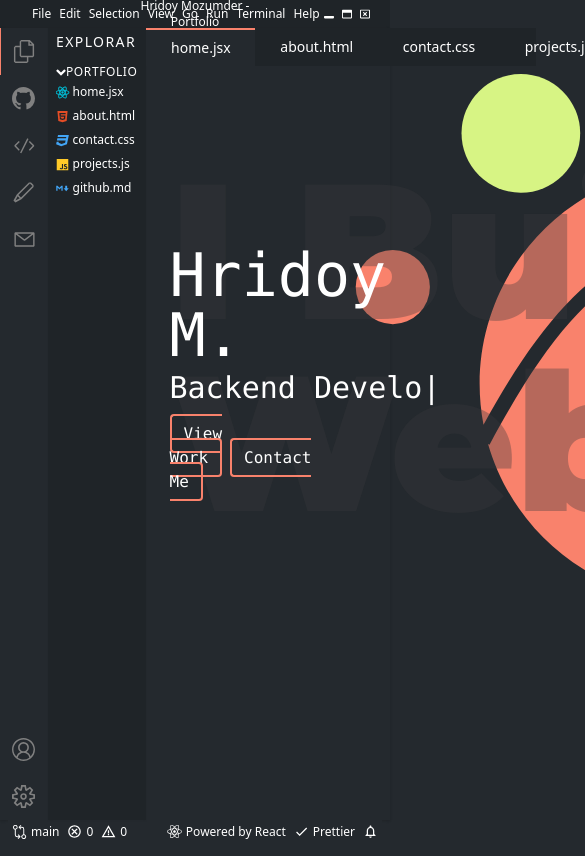
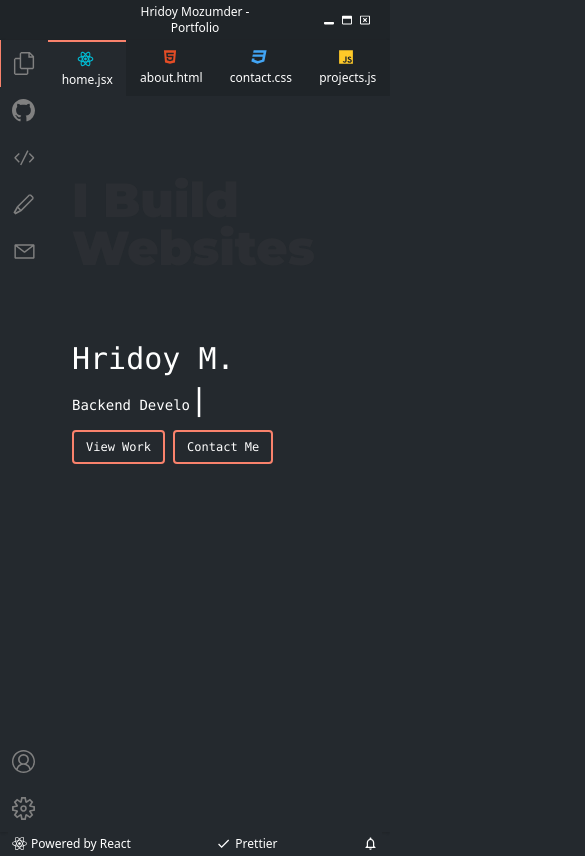
Before and after one commit to hrrarya/vscode-portfolio, a Next.js app: page / in a window 390 px wide. Shown: the top 856 px of the page, 585 px wide, since content can reach past the window. Built offline with nearby package versions, Linux system fonts and the light colour scheme.

Commit message:
adding responsiveness

```diff
--- a/components/footer.jsx
+++ b/components/footer.jsx
@@ -12,10 +12,10 @@ import { FaReact } from "react-icons/fa";
 const Footer = () => {
   return (
     <footer
-      className="footer h-6 mx-2 flex items-center justify-between"
+      className="footer h-6 mx-2 flex sm:block  items-center justify-between"
       style={{ backgroundColor: "#24292e" }}
     >
-      <div className="footer__left flex">
+      <div className="footer__left flex sm:hidden">
         <div className="footer__left__link flex hover:bg-gray-900 p-1">
           <VscGitCompare size={15} color="white" />
           <span className="text-xs text-white ml-1">main</span>
@@ -29,7 +29,7 @@ const Footer = () => {
           <span className="text-xs text-white ml-1">0</span>
         </div>
       </div>
-      <div className="footer__right flex">
+      <div className="footer__right flex sm:justify-between">
         <div className="footer__left__link flex hover:bg-gray-900 p-1">
           <FaReact size={15} color="white" />
           <span className="text-xs text-white ml-1">Powered by React</span>
--- a/components/main-section/topmenu.jsx
+++ b/components/main-section/topmenu.jsx
@@ -4,7 +4,7 @@ import Image from "next/image";
 
 const TopMenu = () => {
   const menu_class =
-    "top_menu_item flex items-center text-white text-sm px-6 py-1";
+    "top_menu_item flex items-center text-white text-sm px-6 sm:px-1 py-1 sm:text-xs sm:block sm:text-center";
   return (
     <div className="top_menu flex" style={{ backgroundColor: "#1f2428" }}>
       <NavLink href="/" classes={menu_class}>
--- a/components/main-section/typedCom.js
+++ b/components/main-section/typedCom.js
@@ -28,7 +28,7 @@ class TypedComp extends Component {
     return (
       <>
         <span
-          className="text-3xl"
+          className="text-3xl sm:text-sm"
           style={{ whiteSpace: "pre" }}
           ref={(el) => {
             this.el = el;
--- a/components/main.jsx
+++ b/components/main.jsx
@@ -8,7 +8,7 @@ const MainSection = ({ page }) => {
     <section className="main_section flex shadow">
       <LeftBar />
       <MiddleBar />
-      <div className="main_section__site w-full">
+      <div className="main_section__site overflow-hidden w-full">
         <TopMenu />
         {page}
       </div>
--- a/components/middlebar.jsx
+++ b/components/middlebar.jsx
@@ -12,7 +12,7 @@ const MiddleBar = () => {
     "middle_bar__menu_wrapper_menu__item flex items-center p-1";
   return (
     <div
-      className="middle_bar md:w-2/12 w-3/12 shadow-sm"
+      className="middle_bar shadow-sm md:hidden w-2/12"
       style={{ backgroundColor: "#1f2428" }}
     >
       <p className="middle_bar__title text-white uppercase mb-2 px-2 py-1 tracking-widest text-sm">
--- a/components/topbar.jsx
+++ b/components/topbar.jsx
@@ -10,9 +10,9 @@ const TopBar = () => {
   return (
     <div
       style={{ backgroundColor: "#1f2428" }}
-      className="topbar p-3 h-7 flex justify-between items-center"
+      className="topbar p-3 h-7 sm:py-5 flex justify-between items-center"
     >
-      <div className="w-1/3 topbar__left text-white flex items-center">
+      <div className="w-1/3 topbar__left text-white flex items-center md:opacity-0">
         <div className="topbar__left__menu pr-5">
           <Image src="/vscode_icon.svg" alt="me" width="15" height="15" />
         </div>
--- a/pages/index.js
+++ b/pages/index.js
@@ -15,30 +15,30 @@ export default function Home() {
       </Head>
 
       <div className="px-6 py-2 pr-0 text-white relative w-full">
-        <div className="background_text text-8xl font-mono absolute mt-20 justify-center">
+        <div className="background_text text-8xl sm:text-5xl font-mono absolute mt-20 justify-center top-0 bottom-0 w-full overflow-hidden">
           <p>I Build</p>
           <p>Websites</p>
         </div>
         <div className="foreground_text font-mono flex justify-center w-full">
-          <div className="w-1/2 foreground_text__left flex justify-center flex-col">
-            <h1 className="text-6xl">Hridoy M.</h1>
+          <div className="w-1/2 sm:w-full foreground_text__left flex justify-center flex-col">
+            <h1 className="text-6xl sm:text-3xl">Hridoy M.</h1>
             <div>
               <TypedComp />
             </div>
             <div className="buttons mt-3">
               <Link href="/projects">
-                <a className="button_item text-white border rounded px-3 py-2 mr-2 cursor-pointer">
+                <a className="button_item text-white border rounded px-3 py-2  mr-2 cursor-pointer sm:text-xs">
                   View Work
                 </a>
               </Link>
               <Link href="/contact">
-                <a className="button_item text-white border rounded px-3 py-2 mr-2 cursor-pointer">
+                <a className="button_item text-white border rounded px-3 py-2  mr-2 cursor-pointer sm:text-xs">
                   Contact Me
                 </a>
               </Link>
             </div>
           </div>
-          <div className="foreground_text__right w-1/2 ">
+          <div className="foreground_text__right w-1/2 sm:hidden">
             <HomeBgSvg />
           </div>
         </div>
--- a/pages/projects.jsx
+++ b/pages/projects.jsx
@@ -8,7 +8,7 @@ const Projects = () => {
       </Head>
       <div className="projects_section px-6 py-2 pr-0 text-white relative w-full mt-4 overflow-y-auto">
         <h1 className="text-3xl mb-6">{`Look What I've Built`}</h1>
-        <div className="projects_section__wrapper pr-3">
+        <div className="projects_section__wrapper mr-3">
           <div className="projects_section__wrapper__item mb-5 rounded-2xl">
             <img
               src="https://images.pexels.com/photos/159711/books-bookstore-book-reading-159711.jpeg?cs=srgb&dl=pexels-pixabay-159711.jpg&fm=jpg"
--- a/styles/extra.css
+++ b/styles/extra.css
@@ -64,7 +64,7 @@ body {
   z-index: 1;
   color: rgba(56, 58, 61, 0.35);
   font-family: montserrat;
-  font-size: 12rem;
+  /*font-size: 12rem;*/
 }
 .typed-cursor {
   font-size: 30px;
@@ -75,8 +75,8 @@ body {
 }
 .contact_section__right__socials {
   counter-reset: line;
-  font-size: 1.2rem;
-  line-height: 2rem;
+  /*font-size: 1.2rem;
+  l*/ine-height: 2rem;
 }
 .contact_section__right__socials p:before {
   content: counter(line);
@@ -103,6 +103,16 @@ body {
   display: inline-block;
 }
 
+@media screen and (max-width: 480px) {
+  .contact_section__right input,
+.contact_section__right textarea {
+  padding: 0.25rem;
+}
+.contact_section__right label {
+  font-size: .8rem;
+}
+}
+
 .contact_section__right__submit {
   border-color: #f9826c;
   border-width: 1px;
@@ -126,3 +136,6 @@ body {
   grid-gap: 1.5rem;
   gap: 1.5rem;
 }
+.main_section.tablet {
+  height: calc(100vh + 3rem);
+}
--- a/tailwind.config.js
+++ b/tailwind.config.js
@@ -1,11 +1,26 @@
 module.exports = {
-  purge: [],
   darkMode: false, // or 'media' or 'class'
   theme: {
     extend: {},
+    screens: {
+      "2xl": { max: "1536px" },
+      // => @media (max-width: 1535px) { ... }
+
+      xl: { max: "1280px" },
+      // => @media (max-width: 1279px) { ... }
+
+      lg: { max: "1024px" },
+      // => @media (max-width: 1023px) { ... }
+
+      md: { max: "768px" },
+      // => @media (max-width: 767px) { ... }
+
+      sm: { max: "640px" },
+      // => @media (max-width: 639px) { ... }
+    },
   },
   variants: {
     extend: {},
   },
   plugins: [],
-}
+};
```
Also changed, not shown: pages/contact.jsx (+10 -10 lines), styles/tailwind.css.
